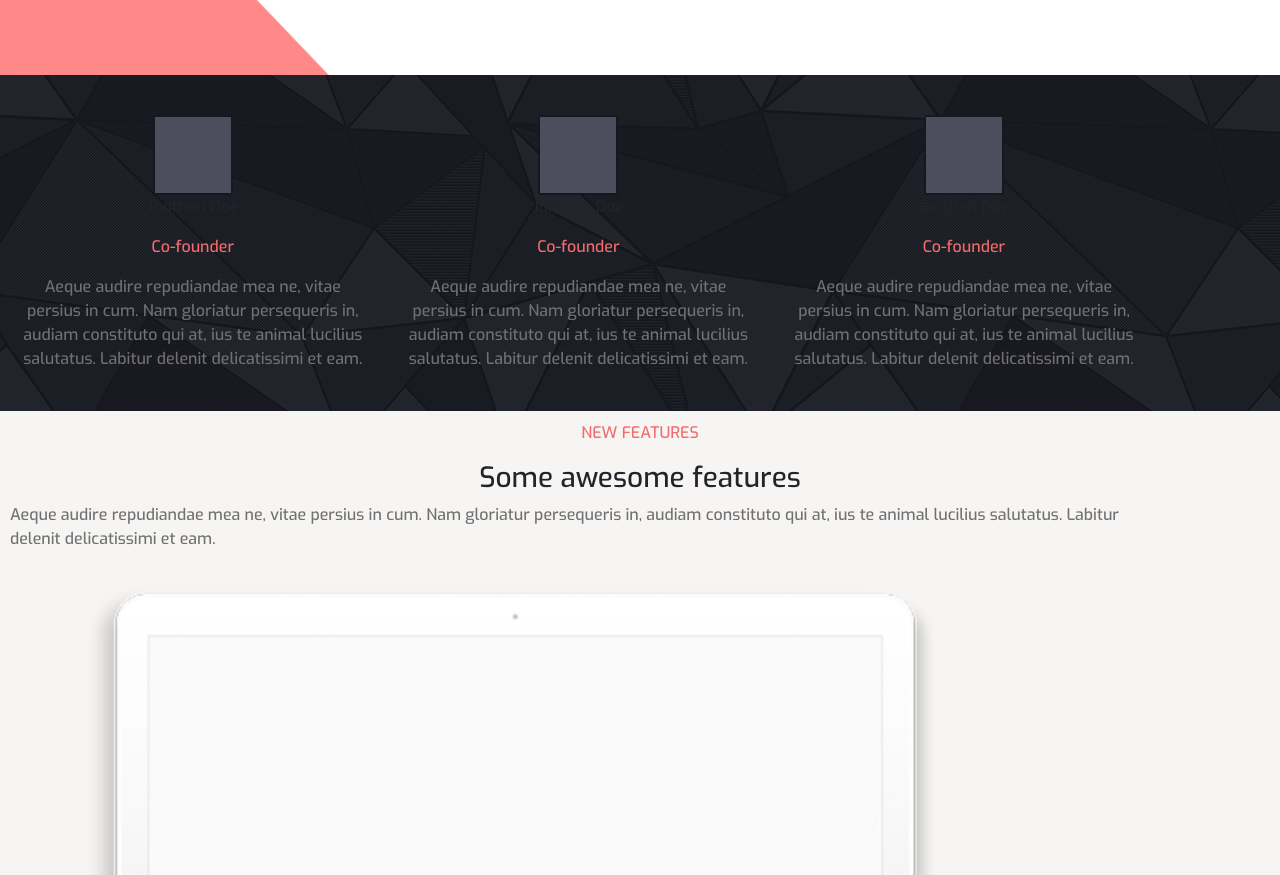
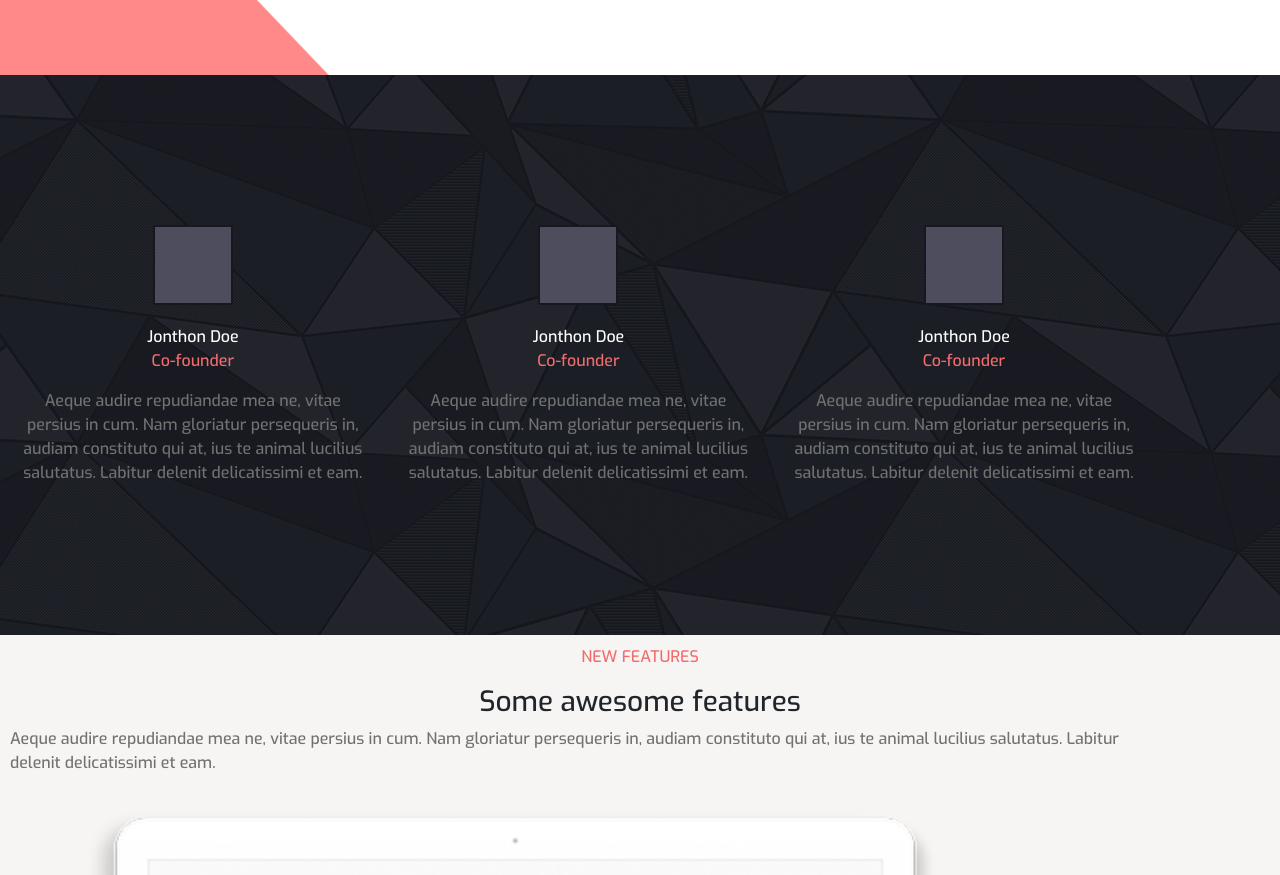
Before and after one commit to mike-kob/Web.Lab01, a website: page app/index.html in a window 1280 px wide. Shown: the part 2066-2941 px from the top of the page. Drawn offline with nearby package versions, Linux system fonts and the light colour scheme.

Commit message:
Working section 5 both

```diff
--- a/app/css/styles.scss
+++ b/app/css/styles.scss
@@ -262,7 +262,6 @@
 
 }
 
-
 .section-4-macbook {
   margin: 35px 0;
 
@@ -281,18 +280,27 @@
 }
 
 .section-4-paragraph {
-      max-width: 90%;
+  max-width: 90%;
 }
+
 
 .section-5 {
   background-image: url("../images/section-5-BG.png");
   height: fit-content;
 
   @media (min-width: 600px) {
-
-
+    height: 70vh;
+    align-items: center;
   }
 }
+
+.section-5-avatar {
+}
+
+.section-5-name {
+  margin: 20px 0 0 0;
+}
+
 
 .section-6-title {
   margin: 10px;
--- a/app/index.html
+++ b/app/index.html
@@ -109,29 +109,29 @@
 
 
     <!--Section 5-->
-    <div class="section container-column section-5">
-        <div class="container-row center wrap-items">
-            <div class="container-column center feature-card">
-                <img src="images/Rectangle_28.png">
-                <p class="exo-medium-font">Jonthon Doe</p>
+    <div class="section flex-row section-5">
+        <div class="flex-row center wrap-items">
+            <div class="center feature-card">
+                <img class="section-5-avatar" src="images/Rectangle_28.png">
+                <p class="section-5-name exo-medium-font white">Jonthon Doe</p>
                 <p class="exo-medium-font pink">Co-founder</p>
                 <div class="exo-medium-font gray">Aeque audire repudiandae mea ne, vitae persius in cum. Nam gloriatur
                     persequeris in, audiam constituto qui at, ius te animal lucilius salutatus. Labitur delenit
                     delicatissimi et eam.
                 </div>
             </div>
-            <div class="container-column center feature-card">
-                <img src="images/Rectangle_28.png">
-                <p class="exo-medium-font">Jonthon Doe</p>
+            <div class="center feature-card">
+                <img class="section-5-avatar" src="images/Rectangle_28.png">
+                <p class="section-5-name exo-medium-font white">Jonthon Doe</p>
                 <p class="exo-medium-font pink">Co-founder</p>
                 <div class="exo-medium-font gray">Aeque audire repudiandae mea ne, vitae persius in cum. Nam gloriatur
                     persequeris in, audiam constituto qui at, ius te animal lucilius salutatus. Labitur delenit
                     delicatissimi et eam.
                 </div>
             </div>
-            <div class="container-column center feature-card">
-                <img src="images/Rectangle_28.png">
-                <p class="exo-medium-font">Jonthon Doe</p>
+            <div class="center feature-card">
+                <img class="section-5-avatar" src="images/Rectangle_28.png">
+                <p class="section-5-name exo-medium-font white">Jonthon Doe</p>
                 <p class="exo-medium-font pink">Co-founder</p>
                 <div class="exo-medium-font gray">Aeque audire repudiandae mea ne, vitae persius in cum. Nam gloriatur
                     persequeris in, audiam constituto qui at, ius te animal lucilius salutatus. Labitur delenit
```
Also changed, not shown: app/css/styles.css.
